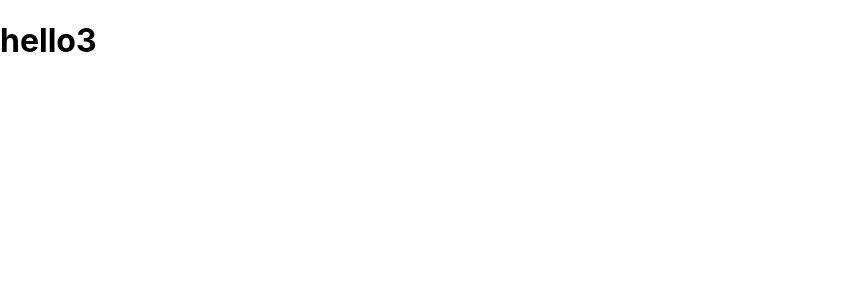
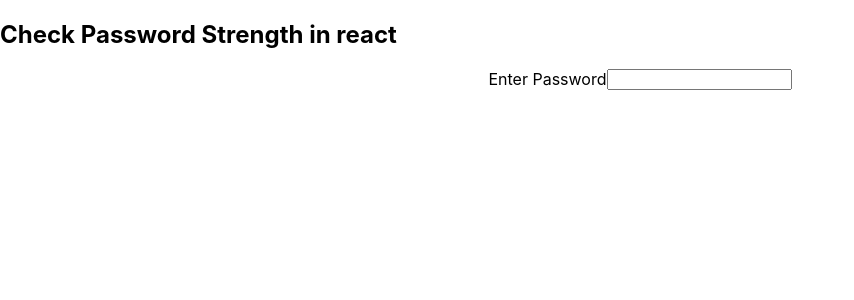
Before and after one commit to adarshSuryavanshigithub007/Password-validation, a React (Create React App) app: page / in a window 1280 px wide. Shown: the top 300 px of the page, without its empty margins (0-854 px from the left). Built offline with nearby package versions, Linux system fonts and the light colour scheme.

Commit message:
password validation

```diff
--- a/package.json
+++ b/package.json
@@ -9,6 +9,7 @@
     "react": "^18.2.0",
     "react-dom": "^18.2.0",
     "react-scripts": "5.0.1",
+    "validator": "^13.11.0",
     "web-vitals": "^2.1.4"
   },
   "scripts": {
--- a/src/App.js
+++ b/src/App.js
@@ -1,7 +1,25 @@
+import React, { useState } from "react";
+import validator from "validator";
+function App() {
+  const[errorMessage,setErrorMessage]=useState('')
+  const validation=(value)=>{
+if(validator.isStrongPassword(value,{minLength:8,minLowercase:1,minUppercase:1,minNumbers:1,minSymbols:1})){
+  setErrorMessage(`Is Strong Password`)
 
-function App() {
+}else{
+setErrorMessage(`Is Not Strong Password`)
+}
+  }
   return (
-    <div><h1>hello3</h1></div>
+    <div >
+      <h2>Check Password Strength in react</h2>
+      <div style={{display:'flex',justifyContent:'center'}}>
+      <span>Enter Password</span><input type="text" onChange={(e)=>validation(e.target.value)}/>
+      <br/>
+      {errorMessage===''?null:<span style={{fontWeight:'bold',color:'red'}}>{errorMessage}</span>}
+      </div>
+
+    </div>
   );
 }
 
```
Also changed, not shown: 1 other file (tests, documents, lock files or other folders).
